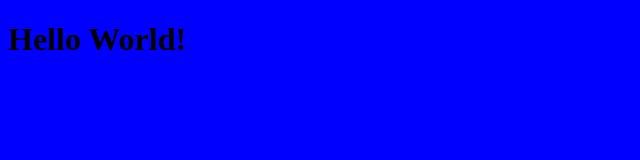
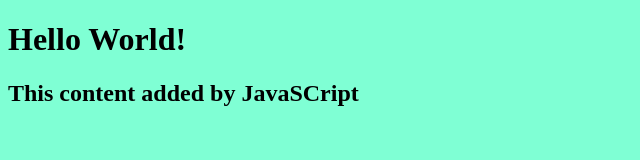
Before and after one commit to yuyi365/website-repository, a plain HTML site: page index.html in a window 1280 px wide. Shown: the whole page, without its empty margins (0-640 px from the left). Drawn offline with Linux system fonts and the light colour scheme.

Commit message:
add script,js, connect to index.html

```diff
--- a/index.html
+++ b/index.html
@@ -6,5 +6,6 @@
     </head>
     <body>
         <h1>Hello World!</h1>
+        <script src="script.js"></script>
     </body>
 </html>
--- /dev/null
+++ b/script.js
@@ -0,0 +1,4 @@
+const h2 = document.createElement("h2");
+h2.textContent = "This content added by JavaSCript";
+
+document.querySelector("body").appendChild(h2);
--- a/style.css
+++ b/style.css
@@ -1,3 +1,3 @@
 body {
-    background: blue;
+    background-color: aquamarine;
 }
```
